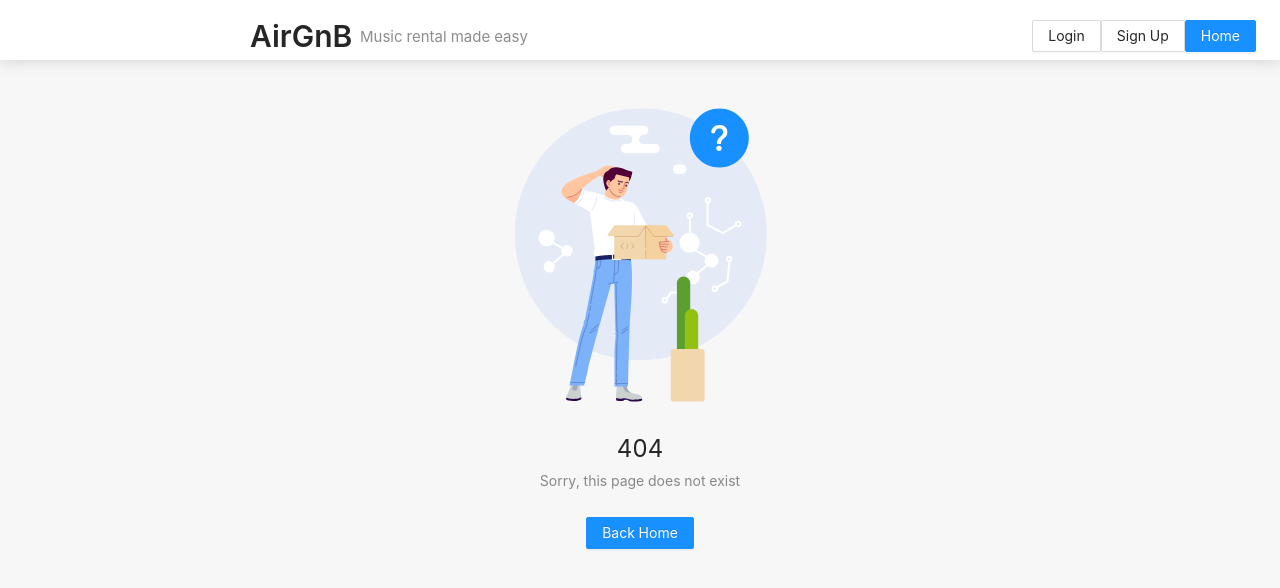
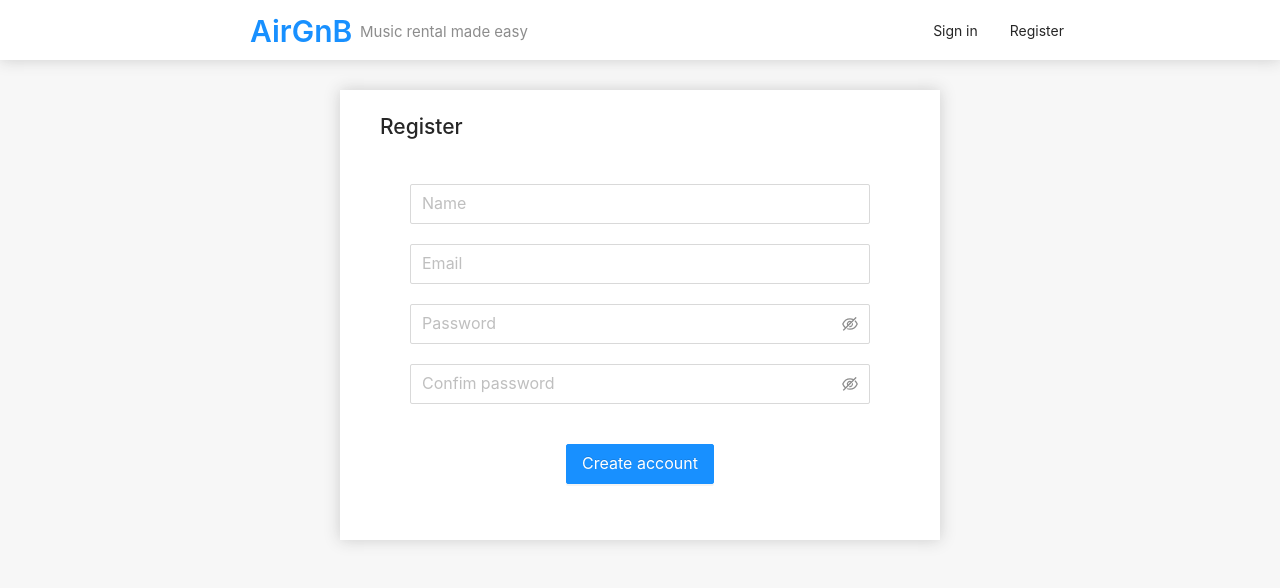
Before and after one commit to leo-dao/AirGnB, a React (Create React App) app in the folder frontend/: page /register in a window 1280 px wide. Before the commit this address had no page. Shown: the top 588 px of the page. Built offline with nearby package versions, Linux system fonts and the light colour scheme.

Commit message:
Working on signin/register buttons

```diff
--- a/frontend/src/App.tsx
+++ b/frontend/src/App.tsx
@@ -6,8 +6,8 @@ import AdProfile from './components/AdProfile';
 import { Routes, Route, Link } from "react-router-dom";
 import UserProfile from './components/UserProfile';
 import { userData, adData } from "./fakeData"
-import LogIn from './components/Buttons/LogIn';
-import SignUp from './components/Buttons/SignUp';
+import SignIn from './components/Buttons/SignIn';
+import Register from './components/Buttons/Register';
 import Error from './components/Error';
 
 function App() {
@@ -21,8 +21,8 @@ function App() {
         <Route path="/catalog" element={<AdCardList data={adData} />} />
         <Route path="/profile/:userId" element={<UserProfile data={userData} />} />
         <Route path="/catalog/:adId" element={<AdProfile data={adData} />} />
-        <Route path="/login" element={<LogIn />} />
-        <Route path="/signup" element={<SignUp />} />
+        <Route path="/signin" element={<SignIn />} />
+        <Route path="/register" element={<Register />} />
         <Route path="*" element={<Error msg="" />} />
       </Routes>
     </div >
--- a/frontend/src/components/Buttons/LogIn/index.tsx
+++ /dev/null
@@ -1,13 +0,0 @@
-import React from "react";
-import { Form, Input, Button, Checkbox } from 'antd';
-
-
-const LogIn = () => {
-    return (
-        <div>
-            LogIn
-        </div>
-    );
-};
-
-export default LogIn;
--- /dev/null
+++ b/frontend/src/components/Buttons/Register/index.tsx
@@ -0,0 +1,76 @@
+import React from "react";
+import { Input, Button } from 'antd';
+
+const Register = () => {
+    return (
+
+        <div style={{
+            margin: "auto",
+            backgroundColor: 'white',
+            boxShadow: '0px 0px 15px #ccc',
+            height: '450px',
+            width: '600px',
+        }}>
+
+            <div style={{
+                marginLeft: '20px',
+                padding: '20px',
+
+            }}>
+                <h2>Register</h2>
+            </div>
+
+            <div style={{
+                width: '80%',
+                padding: '10px',
+                margin: 'auto',
+            }}>
+                <Input size="large" placeholder="Name" />
+            </div>
+
+            <div style={{
+                width: '80%',
+                padding: '10px',
+                margin: 'auto',
+            }}>
+                <Input size="large" placeholder="Email" />
+            </div>
+
+            <div style={{
+                width: '80%',
+                padding: '10px',
+                margin: 'auto',
+            }}>
+
+                <Input.Password size="large" placeholder="Password" />
+
+            </div>
+
+            <div style={{
+                width: '80%',
+                padding: '10px',
+                margin: 'auto',
+            }}>
+
+                <Input.Password size="large" placeholder="Confim password" />
+
+            </div>
+
+            <div style={{
+
+                padding: '30px',
+                margin: 'auto',
+                justifyContent: 'center',
+                display: 'flex',
+            }}>
+                <Button size="large" type="primary" >
+                    Create account
+                </Button>
+            </div>
+        </div >
+
+
+    );
+};
+
+export default Register;
--- /dev/null
+++ b/frontend/src/components/Buttons/SignIn/index.tsx
@@ -0,0 +1,27 @@
+import React from "react";
+import { Form, Input, Button, Checkbox } from 'antd';
+
+
+const SignIn = () => {
+    return (
+        <div style={{
+            margin: "auto",
+            backgroundColor: 'white',
+            boxShadow: '0px 0px 15px #ccc',
+            height: '450px',
+            width: '600px',
+        }}>
+            <div style={{
+                marginLeft: '20px',
+                padding: '20px',
+
+            }}>
+                <h2>Sign in</h2>
+            </div>
+
+        </div>
+
+    );
+};
+
+export default SignIn;
--- a/frontend/src/components/Buttons/SignUp/index.tsx
+++ /dev/null
@@ -1,11 +0,0 @@
-import React from "react";
-
-const SignUp = () => {
-    return (
-        <div>
-            SignUp
-        </div>
-    );
-};
-
-export default SignUp;
--- a/frontend/src/components/Header/index.tsx
+++ b/frontend/src/components/Header/index.tsx
@@ -1,5 +1,6 @@
 import React from 'react';
 import { PageHeader, Button, } from 'antd';
+import { Link } from 'react-router-dom';
 
 const Header = () => {
 
@@ -9,38 +10,41 @@ const Header = () => {
                 backgroundColor: 'white',
                 boxShadow: '0px 0px 15px #ccc',
                 height: '60px',
+                marginBottom: '30px',
             }}
 
-            className="site-page-header"
+            title={
+                <div
+                    style={{
+                        position: "absolute",
+                        left: "250px",
+                        top: "15px",
+                        fontSize: "30px",
+                    }}
+                >
+                    <Link to="/home"> AirGnB </Link> </ div>}
 
-            title={<div
-                style={{
-                    position: "absolute",
-                    left: "250px",
-                    top: "20px",
-                    fontSize: "30px"
-                }}>
-                AirGnB </div>}
 
             subTitle={< div
                 style={{
                     position: "absolute",
                     left: "360px",
-                    top: "25px",
+                    top: "20px",
                     fontSize: "15px"
                 }} >
                 Music rental made easy </div>}
 
             extra={
                 <div style={{
-
+                    position: "absolute",
+                    right: "200px",
+                    top: "15px"
                 }}>
-                    <Button key="2" href='/login'>Login</Button>
-                    <Button key="1" href='/signup'>Sign Up</Button>
-                    <Button type="primary" href='/home'>Home</Button>
+                    <Button type="text" href='/signin'>Sign in</Button>
+                    <Button type="text" href='/register'>Register</Button>
                 </div>
             }
-        ></PageHeader >
+        />
     )
 }
 export default Header;
```
